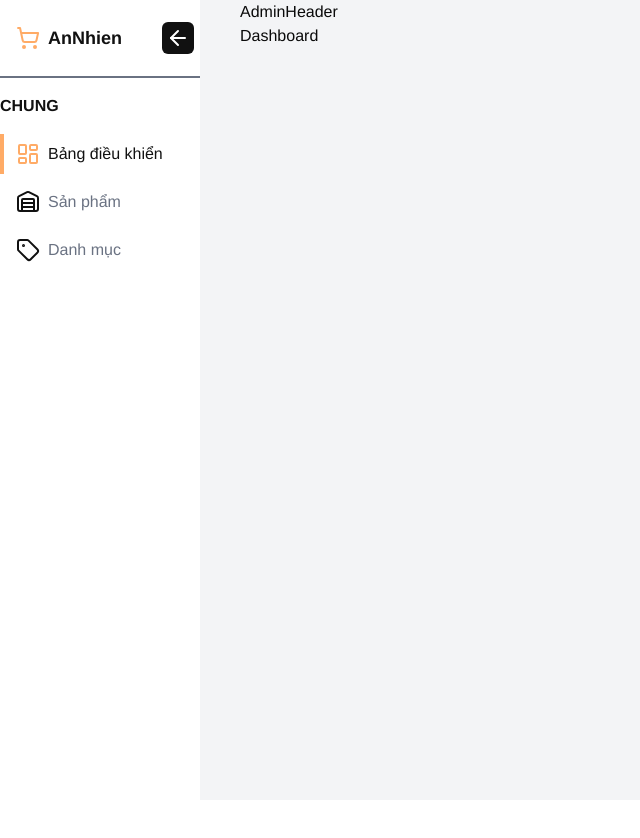
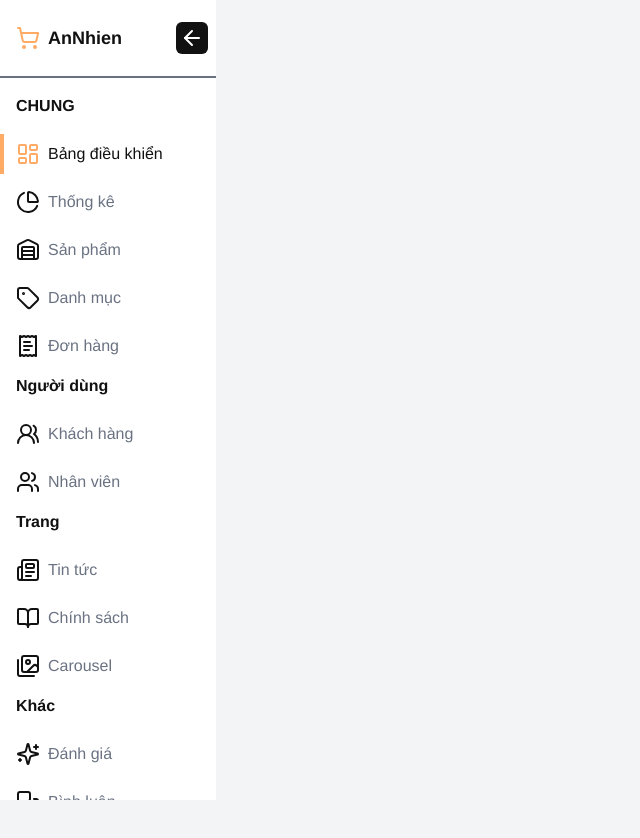
Before and after one commit to Gilgamesh-hoang/TMDT-Frontend, a React (Vite) app: page /admin/dashboard in a window 1280 px wide. Shown: the top 838 px of the page, without its empty margins (0-640 px from the left). Before the commit the page ends 800 px from the top, so only its background shows below. Built offline with nearby package versions, Linux system fonts and the light colour scheme.

Commit message:
create admin sidebar link interface rendering link with group and links adding some icons and data adding scroll bar for the sidebar

```diff
--- a/src/components/admin/AdminSideBar.tsx
+++ b/src/components/admin/AdminSideBar.tsx
@@ -1,20 +1,13 @@
+import {
+  adminSideBarData,
+  SideBarLinkItemProps,
+} from "@/data/adminSidebarData";
 import { cn } from "@/lib/utils";
-import {
-  ArrowLeft,
-  LayoutDashboardIcon,
-  ShoppingCart,
-  TagIcon,
-  Warehouse,
-} from "lucide-react";
+import { ArrowLeft, ShoppingCart } from "lucide-react";
 import React, { useState } from "react";
 import { Link, useLocation } from "react-router-dom";
 interface Props {
   className?: string;
-}
-interface SideBarLinkItemProps {
-  icon: React.ReactNode;
-  name: string;
-  href: string;
 }
 const SideBarLinkItem: React.FC<
   SideBarLinkItemProps & { expand: boolean; active: boolean }
@@ -45,23 +38,6 @@ const SideBarLinkItem: React.FC<
 };
 export const AdminSideBar: React.FC<Props> = () => {
   const [expand, setExpand] = useState(true);
-  const adminSideBarLinkData: SideBarLinkItemProps[] = [
-    {
-      icon: <LayoutDashboardIcon />,
-      name: "Bảng điều khiển",
-      href: "/dashboard",
-    },
-    {
-      icon: <Warehouse />,
-      name: "Sản phẩm",
-      href: "/products",
-    },
-    {
-      icon: <TagIcon />,
-      name: "Danh mục",
-      href: "/categories",
-    },
-  ];
   const toggleEpand = () => {
     setExpand((pre) => !pre);
   };
@@ -72,8 +48,8 @@ export const AdminSideBar: React.FC<Props> = () => {
         if (!expand) toggleEpand();
       }}
       className={cn(
-        " bg-white  flex flex-col transition-all",
-        expand ? "w-50" : "w-14",
+        " fixed bg-white  flex flex-col transition-all overflow-y-scroll h-full",
+        expand ? "w-54" : "w-14",
       )}
     >
       <section
@@ -91,10 +67,13 @@ export const AdminSideBar: React.FC<Props> = () => {
           <ArrowLeft />
         </div>
       </section>
-      <div className=" mt-4 text-black">
-        {expand && <p className="font-bold">CHUNG</p>}
+
+      <div className=" mt-4 text-black flex flex-col space-y-2">
+        {adminSideBarData.map((item) => (
+          <div>
+            {expand && <p className="font-bold px-4">{item.group}</p>}
             <div className="mt-4 flex flex-col space-y-2">
-          {adminSideBarLinkData.map((link) => (
+              {item.linkItems.map((link) => (
                 <SideBarLinkItem
                   expand={expand}
                   active={pathname.substring(6).startsWith(link.href)}
@@ -104,6 +83,8 @@ export const AdminSideBar: React.FC<Props> = () => {
               ))}
             </div>
           </div>
+        ))}
+      </div>
     </div>
   );
 };
--- /dev/null
+++ b/src/data/adminSidebarData.tsx
@@ -0,0 +1,109 @@
+import {
+  BookOpen,
+  ChartPie,
+  Images,
+  LayoutDashboardIcon,
+  MessagesSquare,
+  Newspaper,
+  Receipt,
+  ReceiptText,
+  Stars,
+  TagIcon,
+  User,
+  User2,
+  Users,
+  UsersRound,
+  Warehouse,
+} from "lucide-react";
+
+export interface SideBarLinkItemProps {
+  icon: React.ReactNode;
+  name: string;
+  href: string;
+}
+interface AdminSideBarData {
+  group: string;
+  linkItems: SideBarLinkItemProps[];
+}
+export const adminSideBarData: AdminSideBarData[] = [
+  {
+    group: "CHUNG",
+    linkItems: [
+      {
+        icon: <LayoutDashboardIcon />,
+        name: "Bảng điều khiển",
+        href: "/dashboard",
+      },
+      {
+        icon: <ChartPie />,
+        name: "Thống kê",
+        href: "/charts",
+      },
+      {
+        icon: <Warehouse />,
+        name: "Sản phẩm",
+        href: "/products",
+      },
+      {
+        icon: <TagIcon />,
+        name: "Danh mục",
+        href: "/categories",
+      },
+      {
+        icon: <ReceiptText />,
+        name: "Đơn hàng",
+        href: "/orders",
+      },
+    ],
+  },
+  {
+    group: "Người dùng",
+    linkItems: [
+      {
+        icon: <UsersRound />,
+        name: "Khách hàng",
+        href: "/customers",
+      },
+      {
+        icon: <Users />,
+        name: "Nhân viên",
+        href: "/staffs",
+      },
+    ],
+  },
+  {
+    group: "Trang",
+    linkItems: [
+      {
+        icon: <Newspaper />,
+        name: "Tin tức",
+        href: "/news",
+      },
+      {
+        icon: <BookOpen />,
+        name: "Chính sách",
+        href: "/policies",
+      },
+      {
+        icon: <Images />,
+        name: "Carousel",
+        href: "/carousels",
+      },
+    ],
+  },
+  {
+    group: "Khác",
+    linkItems: [
+      {
+        icon: <Stars />,
+        name: "Đánh giá",
+        href: "/ratings",
+      },
+      {
+        icon: <MessagesSquare />,
+        name: "Bình luận",
+        href: "/commments",
+      },
+    ],
+  },
+];
--- a/src/layouts/AdminLayout.tsx
+++ b/src/layouts/AdminLayout.tsx
@@ -4,8 +4,8 @@ import { Outlet } from "react-router-dom";
 
 export const AdminLayout = () => {
   return (
-    <div className="flex min-h-screen ">
-      <AdminSideBar />
+    <div className="flex  ">
+      <AdminSideBar className="fixed" />
       <div className="flex flex-col px-10 w-full bg-gray-100">
         <AdminHeader />
         <Outlet />
--- a/src/pages/admin/Dashboard.tsx
+++ b/src/pages/admin/Dashboard.tsx
@@ -1,3 +1,3 @@
 export const Dashboard = () => {
-  return <div>Dashboard</div>;
+  return <div className="h-[1000px] ">Dashboard</div>;
 };
```
Lines whose indentation alone changed are shown as unchanged.
